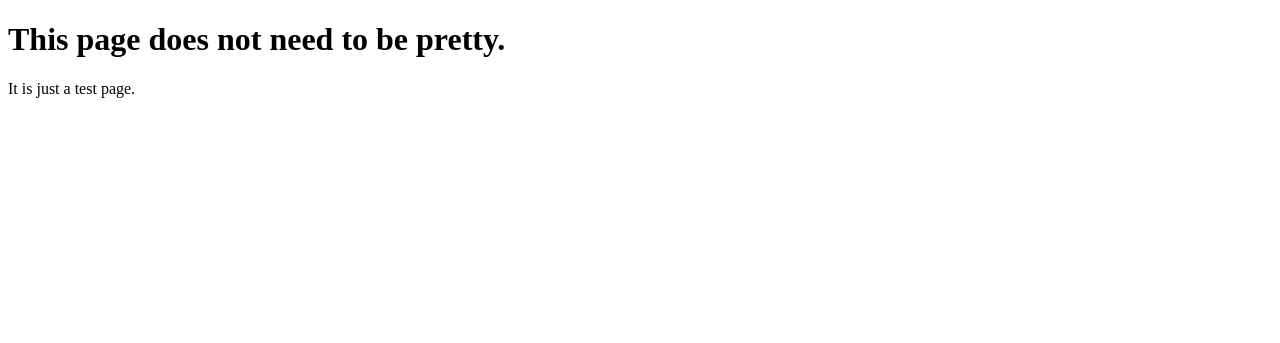
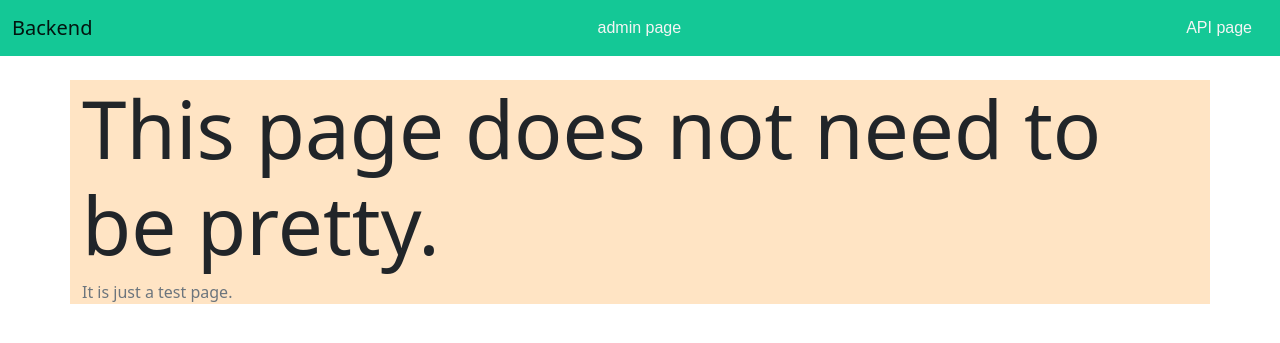
Before and after one commit to ovilogic/todoApp, a Django app: page / in a window 1280 px wide. Shown: the top 343 px of the page. Run offline with Django 4.2, Linux system fonts and the light colour scheme.

Commit message:
created a user-friendly home page for the backend

```diff
--- a/todo/serializers.py
+++ b/todo/serializers.py
@@ -6,4 +6,4 @@ from .models import Todo
 class TodoSerializer(serializers.ModelSerializer):
     class Meta:
         model = Todo
-        fields = ('id', 'title', 'description', 'completed')
+        fields = ('id', 'title', 'description', 'assign_user', 'completed')
--- a/todo/templates/todo/home.html
+++ b/todo/templates/todo/home.html
@@ -1,11 +1,30 @@
+
+
 <!DOCTYPE html>
 <html lang="en">
 <head>
     <meta charset="UTF-8">
     <title>Backend Home</title>
+    <link href="https://cdn.jsdelivr.net/npm/bootstrap@5.1.3/dist/css/bootstrap.min.css" rel="stylesheet" integrity="sha384-1BmE4kWBq78iYhFldvKuhfTAU6auU8tT94WrHftjDbrCEXSU1oBoqyl2QvZ6jIW3" crossorigin="anonymous">
+
+
 </head>
 <body>
-    <h1>This page does not need to be pretty.</h1>
-        <p>It is just a test page.</p>
+    <nav class="navbar navbar-expand-sm navbar-light" style="background-color: rgb(20, 200, 150);">
+        <div class="container-fluid">
+            <a class="navbar-brand " href="#" >Backend</a>
+        <a class="nav-link" href="http://localhost:8000/admin/" style="font-family: Arial, Helvetica, sans-serif; text-decoration: none;
+        color: whitesmoke;">admin page</a>
+        <a class="nav-link" href="http://localhost:8000/api" style="font-family: Arial, Helvetica, sans-serif; text-decoration: none;
+        color: whitesmoke;">API page</a>
+        </div>
+
+    </nav>
+    <br>
+    <div class="container" style="background-color: bisque;">
+        <h1 class="display-1">This page does not need to be pretty.</h1>
+            <p class="text-muted">It is just a test page.</p>
+    </div>
+
 </body>
 </html>
```
Also changed, not shown: frontend/src/App.js (+17 -1 lines), frontend/src/components/modal.js (+19 -11 lines), db.sqlite3, frontend/src/components/myModal.jsx (added).
